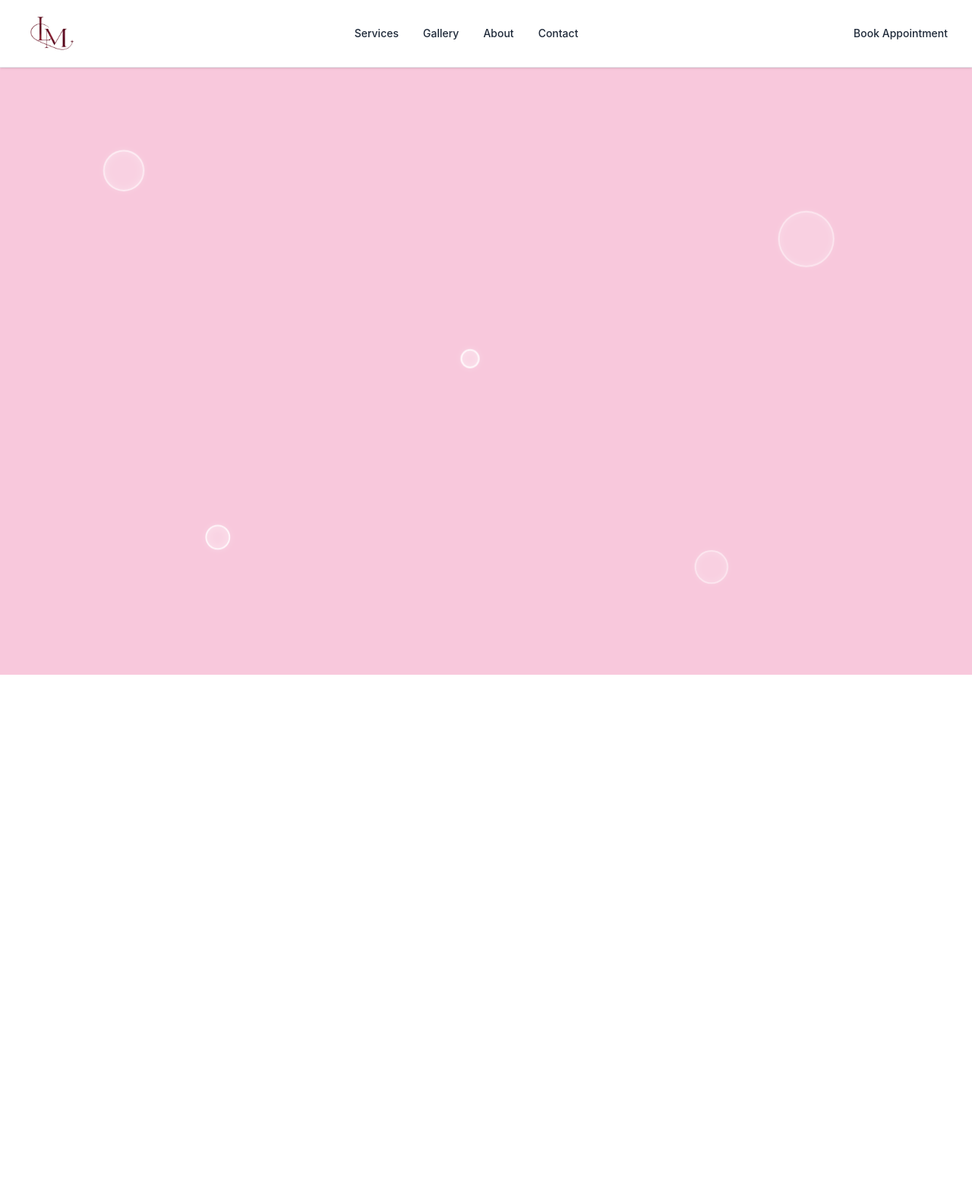
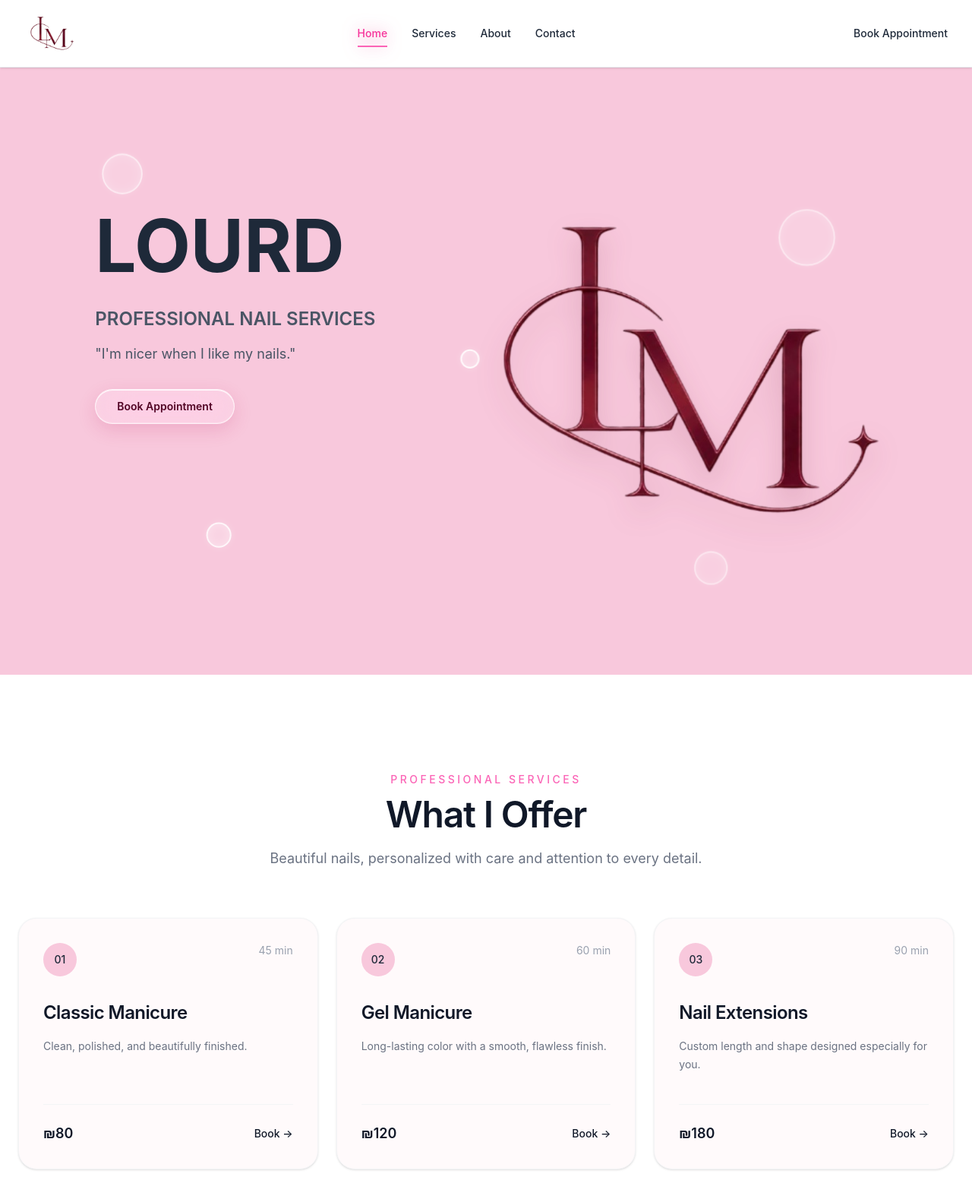
Before and after one commit to Assad-Droid/LourdWeb, a React (Vite) app: page / in a window 1280 px wide. Shown: the top 1578 px of the page at 76% size. Before the commit the page ends 888 px from the top, so only its background shows below. Built offline with nearby package versions, Linux system fonts and the light colour scheme.

Commit message:
Create about me

```diff
--- a/src/App.jsx
+++ b/src/App.jsx
@@ -1,6 +1,7 @@
 import { BrowserRouter, Routes, Route } from "react-router-dom";
 import Navbar from "./components/navbar";
 import Hero from "./components/Hero";
+import Services from "./components/services";
 
 function Home() {
   return (
@@ -10,6 +11,7 @@ function Home() {
       <main>
         <Hero />
       </main>
+      <Services />
     </>
   );
 }
--- a/src/components/Hero.jsx
+++ b/src/components/Hero.jsx
@@ -1,6 +1,8 @@
+import logo from "../assets/applogo.png";
+
 function Hero() {
   return (
-    <section className="relative flex min-h-screen items-center justify-center overflow-hidden bg-[#F8C8DC]">
+    <section id="home" className="relative flex min-h-screen items-center overflow-hidden bg-[#F8C8DC]">
       <div aria-hidden="true" className="pointer-events-none absolute inset-0">
         <span className="hero-bubble hero-bubble-one" />
         <span className="hero-bubble hero-bubble-two" />
@@ -8,6 +10,35 @@ function Hero() {
         <span className="hero-bubble hero-bubble-four" />
         <span className="hero-bubble hero-bubble-five" />
       </div>
+
+      <div className="relative z-10 mx-auto grid w-full max-w-7xl items-center gap-8 px-6 py-16 sm:px-10 lg:grid-cols-[0.9fr_1.1fr] lg:gap-4 lg:px-16 lg:py-20">
+        <div className="max-w-xl -translate-y-8 text-left sm:-translate-y-12 lg:ml-[12%] lg:-translate-y-20">
+
+          <h1 className="mt-1 text-8xl font-bold leading-tight text-gray-800 transition-all duration-500 hover:text-pink-500 hover:drop-shadow-[0_0_18px_rgba(236,72,153,0.7)] sm:text-8xl">
+            LOURD
+          </h1>
+          <h2 className="mt-5 text-xl font-semibold leading-snug text-gray-600 sm:text-2xl">
+            PROFESSIONAL NAIL SERVICES
+          </h2>
+          <p className="mt-4 text-lg text-gray-600">
+            &quot;I&apos;m nicer when I like my nails.&quot;
+          </p>
+          <a
+            href="/booking"
+            className="mt-8 inline-flex rounded-full border border-white/70 bg-white/20 px-7 py-3 text-sm font-semibold text-pink-950 shadow-[0_8px_24px_rgba(190,24,93,0.16),inset_0_1px_0_rgba(255,255,255,0.9),inset_0_-1px_0_rgba(255,255,255,0.25)] backdrop-blur-xl backdrop-saturate-150 transition-all duration-300 hover:-translate-y-1 hover:scale-105 hover:border-white hover:bg-white/35 hover:text-pink-950 hover:shadow-[0_12px_30px_rgba(190,24,93,0.28),0_0_22px_rgba(244,114,182,0.65),inset_0_1px_0_rgba(255,255,255,1)] focus-visible:outline-2 focus-visible:outline-offset-4 focus-visible:outline-pink-500"
+          >
+            Book Appointment
+          </a>
+        </div>
+
+        <div className="flex justify-center lg:justify-end">
+          <img
+            src={logo}
+            alt="Lourd nail studio logo"
+            className="w-full max-w-[680px] object-contain drop-shadow-[0_18px_18px_rgba(116,25,54,0.18)]"
+          />
+        </div>
+      </div>
     </section>
   );
 }
--- a/src/components/Navbar.jsx
+++ b/src/components/Navbar.jsx
@@ -1,20 +1,44 @@
+import { useEffect, useState } from "react";
 import logo from "../assets/applogo.png";
 
 const navLinks = [
+  { label: "Home", href: "#home" },
   { label: "Services", href: "#services" },
-  { label: "Gallery", href: "#gallery" },
   { label: "About", href: "#about" },
   { label: "Contact", href: "#contact" },
 ];
 
 function Navbar() {
+  const [activeSection, setActiveSection] = useState("");
+
+  useEffect(() => {
+    const sections = navLinks
+      .map((link) => document.querySelector(link.href))
+      .filter(Boolean);
+
+    const observer = new IntersectionObserver(
+      (entries) => {
+        const visibleSection = entries.find((entry) => entry.isIntersecting);
+
+        if (visibleSection) {
+          setActiveSection(`#${visibleSection.target.id}`);
+        }
+      },
+      { rootMargin: "-35% 0px -55%" },
+    );
+
+    sections.forEach((section) => observer.observe(section));
+
+    return () => observer.disconnect();
+  }, []);
+
   return (
     <header className="h-[88px]">
       <nav className="fixed inset-x-0 top-0 z-50 w-full border-b border-gray-200 bg-white shadow-sm">
         <div className="mx-auto flex max-w-7xl items-center justify-between px-6 py-5 lg:px-8">
 
         {/* Logo */}
-        <a href="/" aria-label="Home">
+        <a href="#home" aria-label="Home">
           <img
             src={logo}
             alt="Nail salon logo"
@@ -28,15 +52,18 @@ function Navbar() {
             <a
               key={link.href}
               href={link.href}
-              className="
-                relative text-sm font-medium text-gray-800
+              className={`
+                relative text-sm font-medium transition-all duration-300
+                ${activeSection === link.href
+                  ? "text-pink-500 drop-shadow-[0_0_10px_rgba(236,72,153,0.65)] after:scale-x-100"
+                  : "text-gray-800"}
                 transition-colors duration-200
                 after:absolute after:-bottom-2 after:left-0
                 after:h-[2px] after:w-full after:origin-left
                 after:scale-x-0 after:bg-pink-400
                 after:transition-transform after:duration-300
                 hover:text-pink-500 hover:after:scale-x-100
-              "
+              `}
             >
               {link.label}
             </a>
--- /dev/null
+++ b/src/components/services.jsx
@@ -0,0 +1,114 @@
+const services = [
+  {
+    id: 1,
+    name: "Classic Manicure",
+    description: "Clean, polished, and beautifully finished.",
+    price: "₪80",
+    duration: "45 min",
+  },
+  {
+    id: 2,
+    name: "Gel Manicure",
+    description: "Long-lasting color with a smooth, flawless finish.",
+    price: "₪120",
+    duration: "60 min",
+  },
+  {
+    id: 3,
+    name: "Nail Extensions",
+    description: "Custom length and shape designed especially for you.",
+    price: "₪180",
+    duration: "90 min",
+  },
+];
+
+function Services() {
+  return (
+    <section id="services" className="bg-white px-6 py-24 sm:py-32">
+      <div className="mx-auto max-w-7xl">
+
+        {/* Section heading */}
+        <div className="mx-auto mb-16 max-w-2xl text-center">
+          <p className="mb-3 text-sm font-medium uppercase tracking-[0.25em] text-pink-400">
+            Professional Services
+          </p>
+
+          <h2 className="text-4xl font-semibold tracking-tight text-gray-900 sm:text-5xl">
+            What I Offer
+          </h2>
+
+          <p className="mt-5 text-base leading-7 text-gray-500 sm:text-lg">
+            Beautiful nails, personalized with care and attention to every
+            detail.
+          </p>
+        </div>
+
+        {/* Service cards */}
+        <div className="grid gap-6 md:grid-cols-3">
+          {services.map((service) => (
+            <article
+              key={service.id}
+              className="
+                group flex flex-col justify-between
+                rounded-3xl border border-gray-100
+                bg-[#fffafb] p-8
+                shadow-sm
+                transition-all duration-300
+                hover:-translate-y-1
+                hover:border-[#F8C8DC]
+                hover:shadow-lg
+              "
+            >
+              {/* Top */}
+              <div>
+                <div className="mb-8 flex items-start justify-between">
+                  <span
+                    className="
+                      flex h-11 w-11 items-center justify-center
+                      rounded-full bg-[#F8C8DC]
+                      text-sm font-medium text-gray-800
+                    "
+                  >
+                    {String(service.id).padStart(2, "0")}
+                  </span>
+
+                  <span className="text-sm text-gray-400">
+                    {service.duration}
+                  </span>
+                </div>
+
+                <h3 className="text-2xl font-semibold tracking-tight text-gray-900">
+                  {service.name}
+                </h3>
+
+                <p className="mt-4 text-sm leading-6 text-gray-500">
+                  {service.description}
+                </p>
+              </div>
+
+              {/* Bottom */}
+              <div className="mt-10 flex items-center justify-between border-t border-gray-100 pt-6">
+                <span className="text-lg font-semibold text-gray-900">
+                  {service.price}
+                </span>
+
+                <a
+                  href="/booking"
+                  className="
+                    text-sm font-medium text-gray-900
+                    transition-colors duration-200
+                    group-hover:text-pink-500
+                  "
+                >
+                  Book →
+                </a>
+              </div>
+            </article>
+          ))}
+        </div>
+      </div>
+    </section>
+  );
+}
+
+export default Services;
```
